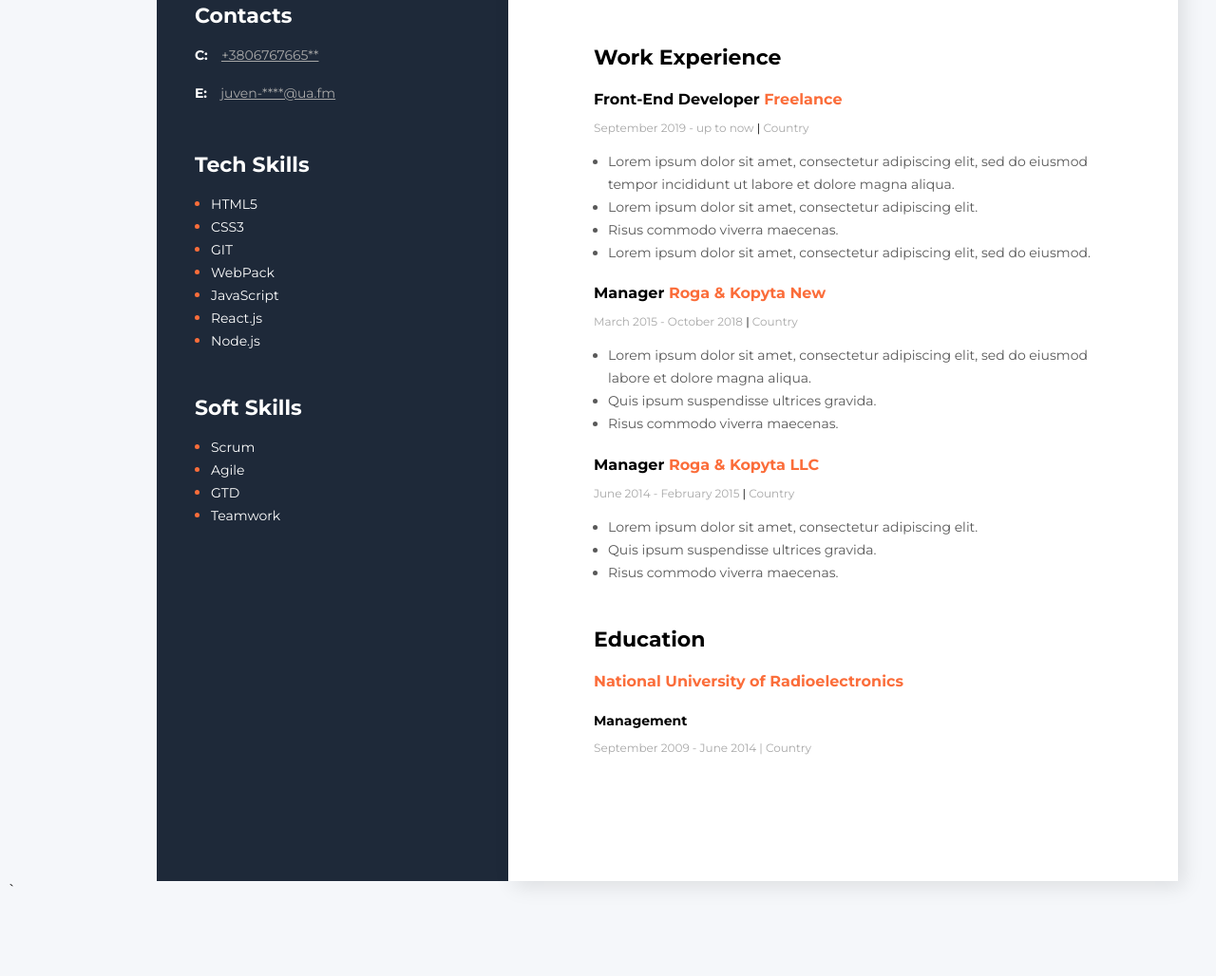
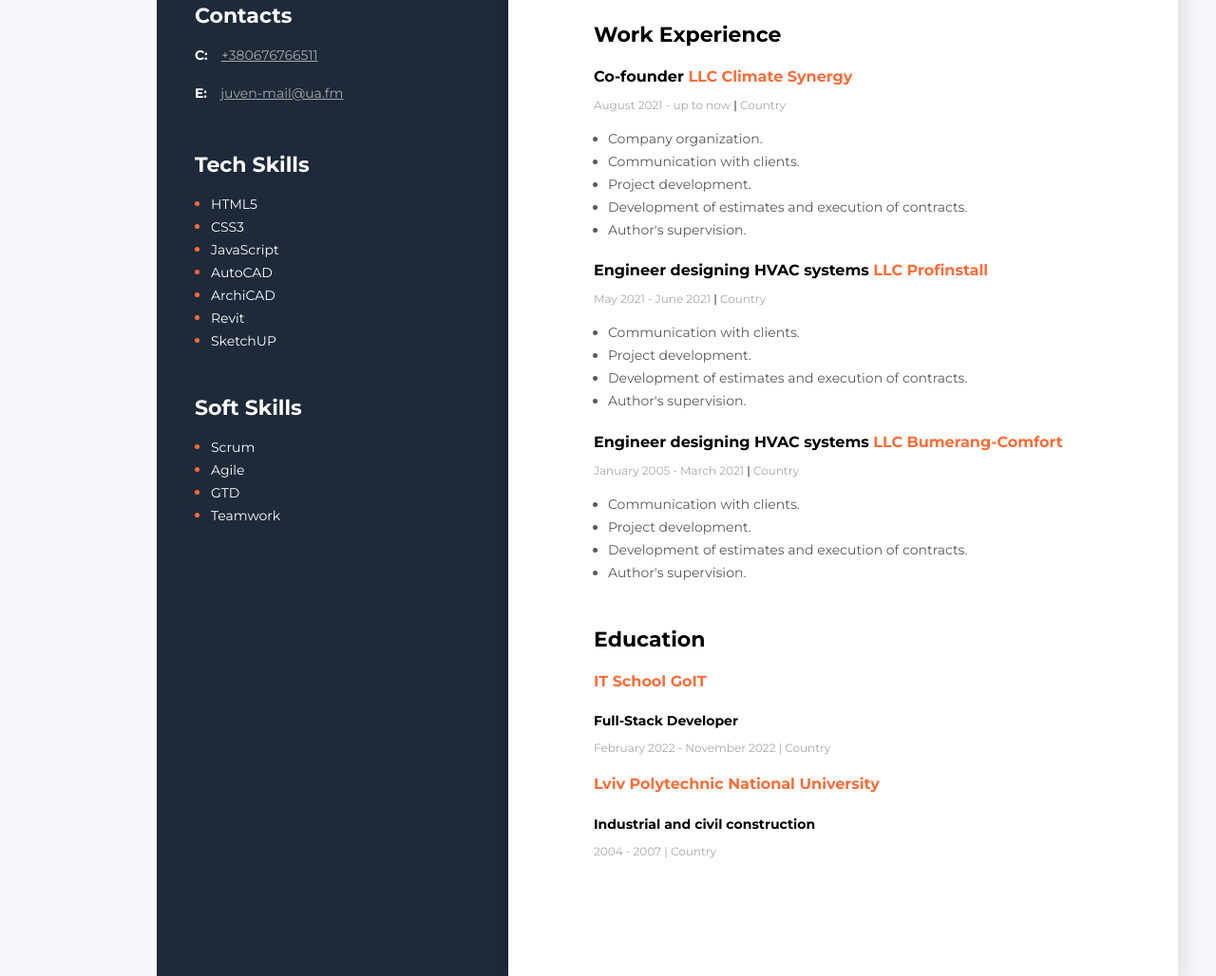
Before and after one commit to yuriy-cheromukhin/resume-prototype, a plain HTML site: page index.html in a window 1280 px wide. Shown: the part 530-1558 px from the top of the page at 95% size. Before the commit the page ends 1485 px from the top, so only its background shows below. Drawn offline with Linux system fonts and the light colour scheme.

Commit message:
Заміна некоректних даних

```diff
--- a/index.html
+++ b/index.html
@@ -20,12 +20,12 @@
 <div class="main-content">
     <!--about user-->
     <div class="about">
-        <h2 class="about-position">Front-End Developer</h2>
+        <h2 class="about-position">Full-Stack Developer</h2>
 
         <h1 class="about-name">Yuriy Cheromukhin</h1>
 
-        <p class="about-description">Lorem ipsum dolor sit amet, consectetur adipiscing elit, sed do eiusmod tempor incididunt ut labore et dolore magna
-        aliqua. Quis ipsum suspendisse ultrices gravida. Risus commodo viverra maecenas accumsan lacus vel facilisis.</p>
+        <p class="about-description">Motivated to apply their acquired skills and gain commercial experience as a Front-End developer. I want to be part of
+        the team and implement the tasks. I am constantly improving my soft and tech skills.</p>
 
 
     </div>
@@ -64,34 +64,36 @@
         <h3 class="title">Work Experience</h3>
         <!--Company 1-->
         <div>
-            <h4 class="work-position">Front-End Developer <span class="organization">Freelance</span></h4>
-            <p class="period">September 2019 - up to now <span class="line">|</span>  Country</p>
+            <h4 class="work-position">Co-founder <span class="organization"> LLC Climate Synergy</span></h4>
+            <p class="period">August 2021 - up to now <span class="line">|</span>  Country</p>
             <ul class="work-list">
-                <li class="work-list-item">Lorem ipsum dolor sit amet, consectetur adipiscing elit, sed do eiusmod tempor incididunt ut labore et dolore magna
-                aliqua.</li>
-                <li class="work-list-item">Lorem ipsum dolor sit amet, consectetur adipiscing elit.</li>
-                <li class="work-list-item">Risus commodo viverra maecenas.</li>
-                <li class="work-list-item">Lorem ipsum dolor sit amet, consectetur adipiscing elit, sed do eiusmod.</li>
+                <li class="work-list-item">Company organization.</li>
+                <li class="work-list-item">Communication with clients.</li>
+                <li class="work-list-item">Project development.</li>
+                <li class="work-list-item">Development of estimates and execution of contracts.</li>
+                <li class="work-list-item">Author's supervision.</li>
             </ul>
         </div>
         <!--Company 2-->
         <div>
-            <h4 class="work-position">Manager <span class="organization">Roga & Kopyta New</span></h4>
-        <p class="period">March 2015 - October 2018 <span class="line">|</span>  Country</p>
+            <h4 class="work-position">Engineer designing HVAC systems <span class="organization">LLC Profinstall</span></h4>
+        <p class="period">May 2021 - June 2021 <span class="line">|</span>  Country</p>
         <ul class="work-list">
-            <li class="work-list-item">Lorem ipsum dolor sit amet, consectetur adipiscing elit, sed do eiusmod labore et dolore magna aliqua.</li>
-            <li class="work-list-item">Quis ipsum suspendisse ultrices gravida.</li>
-            <li class="work-list-item">Risus commodo viverra maecenas.</li>
+            <li class="work-list-item">Communication with clients.</li>
+            <li class="work-list-item">Project development.</li>
+            <li class="work-list-item">Development of estimates and execution of contracts.</li>
+            <li class="work-list-item">Author's supervision.</li>
         </ul>
     </div>
     <!--Company 3-->
     <div>
-        <h4 class="work-position">Manager <span class="organization">Roga & Kopyta LLC</span></h4>
-        <p class="period">June 2014 - February 2015 <span class="line">|</span>  Country</p>
+        <h4 class="work-position">Engineer designing HVAC systems <span class="organization">LLC Bumerang-Comfort</span></h4>
+        <p class="period">January 2005 - March 2021 <span class="line">|</span> Country</p>
         <ul class="work-list">
-            <li class="work-list-item">Lorem ipsum dolor sit amet, consectetur adipiscing elit.</li>
-            <li class="work-list-item">Quis ipsum suspendisse ultrices gravida.</li>
-            <li class="work-list-item">Risus commodo viverra maecenas.</li>
+            <li class="work-list-item">Communication with clients.</li>
+            <li class="work-list-item">Project development.</li>
+            <li class="work-list-item">Development of estimates and execution of contracts.</li>
+            <li class="work-list-item">Author's supervision.</li>
         </ul>
     </div>
     </div>
@@ -99,9 +101,14 @@
         <!--Education-->
         <div class="education">
             <h3 class="title">Education</h3>
-            <h4 class="education-position">National University of Radioelectronics</h4>
-            <h5 class="curriculum">Management</h5>
-            <p class="period">September 2009 - June 2014 | Country</p>
+            <h4 class="education-position">IT School GoIT</h4>
+            <h5 class="curriculum">Full-Stack Developer</h5>
+            <p class="period">February 2022 - November 2022 | Country</p>
+        </div>
+        <div class="education">
+                        <h4 class="education-position">Lviv Polytechnic National University</h4>
+            <h5 class="curriculum">Industrial and civil construction</h5>
+            <p class="period">2004 - 2007 | Country</p>
         </div>
     </div>
 
@@ -116,12 +123,12 @@
     <div>
         <p>
             <span class="contact-type">C:</span>
-         <a href="tel:+3806767665**" class="contact-link">+3806767665**</a>
+         <a href="tel:+380676766511" class="contact-link">+380676766511</a>
 
         </p>
         <p>
             <span class="contact-type">E:</span>
-             <a href="mailto:juven-****@ua.fm" class="contact-link">juven-****@ua.fm</a>
+             <a href="mailto:juven-mail@ua.fm" class="contact-link">juven-mail@ua.fm</a>
         </p>
 
     </div>
@@ -132,11 +139,12 @@
 <ul class="tech-skills-list">
     <li class="tech-skills-item"> <span class="tech-skills-text">HTML5</span></li>
     <li class="tech-skills-item"> <span class="tech-skills-text">CSS3</span></li>
-    <li class="tech-skills-item"> <span class="tech-skills-text">GIT</span></li>
-    <li class="tech-skills-item"> <span class="tech-skills-text">WebPack</span></li>
     <li class="tech-skills-item"> <span class="tech-skills-text">JavaScript</span></li>
-    <li class="tech-skills-item"> <span class="tech-skills-text">React.js</span></li>
-    <li class="tech-skills-item"> <span class="tech-skills-text">Node.js</span></li>
+    <li class="tech-skills-item"> <span class="tech-skills-text">AutoCAD</span></li>
+    <li class="tech-skills-item"> <span class="tech-skills-text">ArchiCAD</span></li>
+    <li class="tech-skills-item"> <span class="tech-skills-text">Revit</span></li>
+    <li class="tech-skills-item"> <span class="tech-skills-text">SketchUP</span></li>
+
 </ul>
 </div>
 <!--Soft Skills-->
--- a/styles/styles.css
+++ b/styles/styles.css
@@ -11,7 +11,7 @@
 
   width: 1200px;
   margin: 0 auto;
-  height: 1450px;
+  height: 1550px;
 }
 
 .main-content {
```
